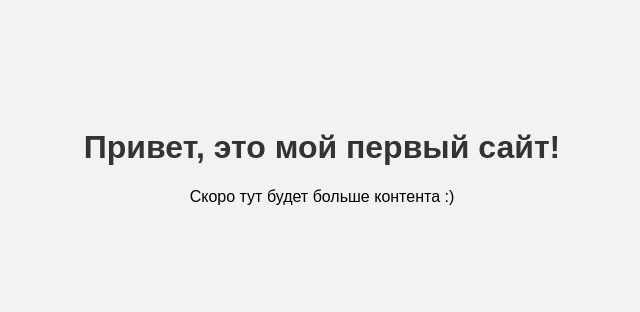
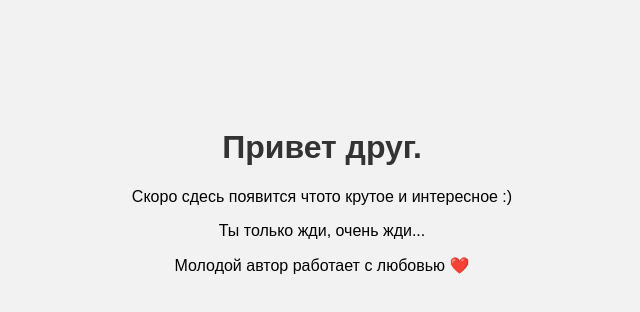
Before and after one commit to vladislavdada/vladiksfirstsite, a plain HTML site: page index.html in a window 1280 px wide. Shown: the whole page, without its empty margins (318-958 px from the left). Drawn offline with Linux system fonts and the light colour scheme.

Commit message:
Update index.html

```diff
--- a/index.html
+++ b/index.html
@@ -16,7 +16,10 @@
     </style>
 </head>
 <body>
-    <h1>Привет, это мой первый сайт!</h1>
-    <p>Скоро тут будет больше контента :)</p>
+<h1>Привет друг.</h1>
+    <p>Скоро сдесь появится чтото крутое и интересное :)</p>
+    <p>Ты только жди, очень жди...</p>
+
+    <p>Молодой автор работает с любовью ❤️</p>
 </body>
 </html>
```
